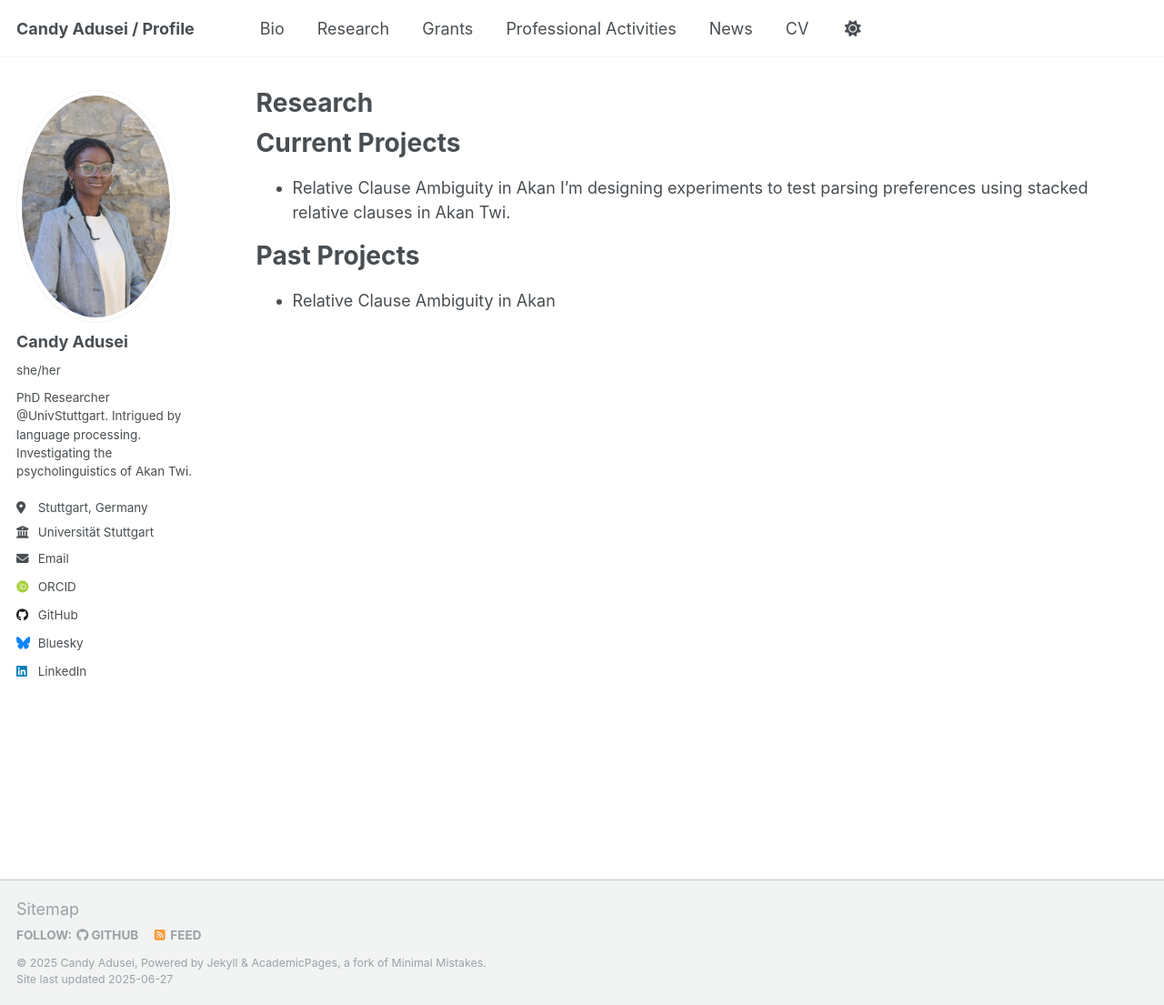
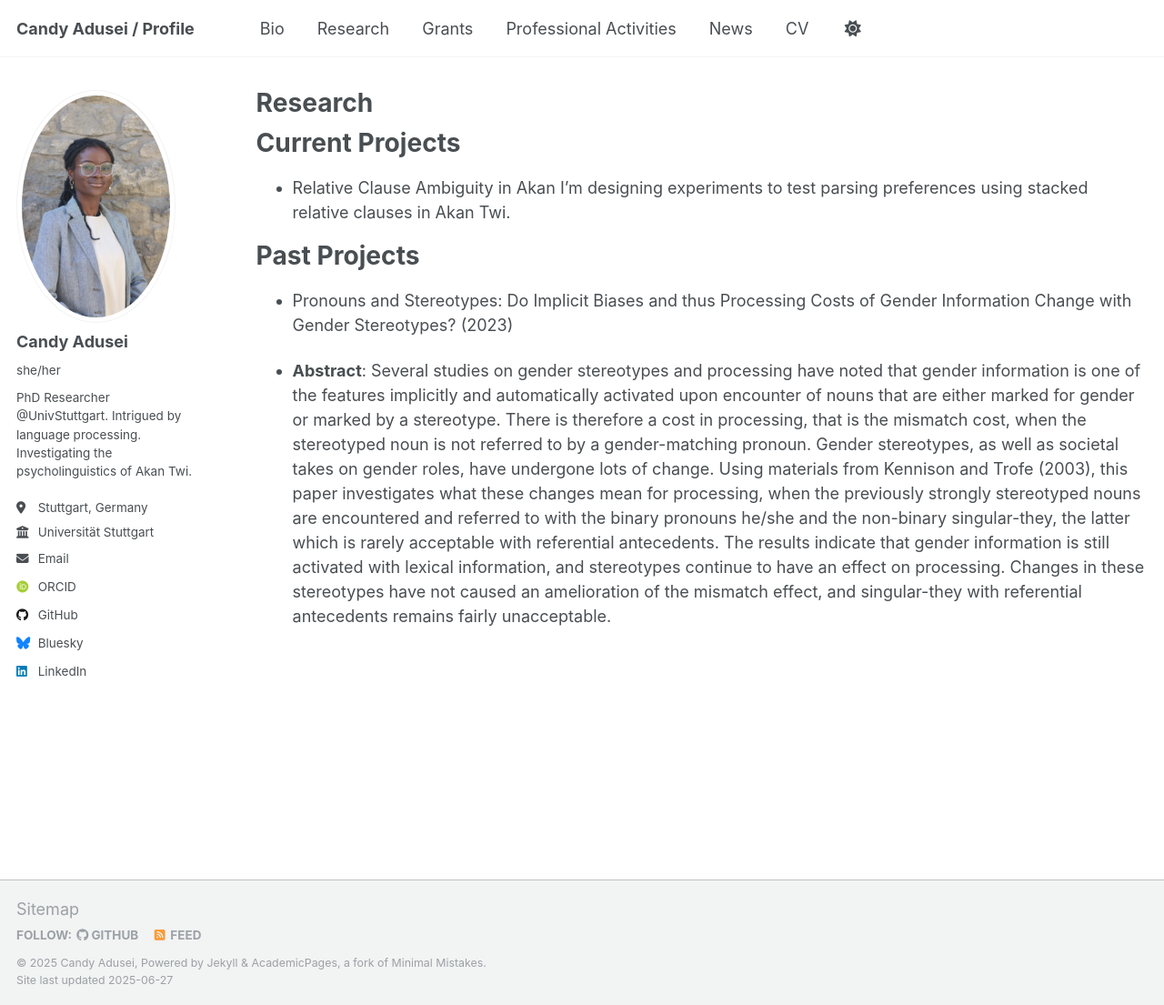
Before and after one commit to Candy-Adusei/candy-adusei.github.io, a Jekyll site: the page built from _pages/research.md, in a window 1280 px wide and 1105 px high. Shown: the whole window at 91% size. Built offline with Jekyll 4.4.1, drawn with Linux system fonts in a browser that asks for light colours; some web fonts are replaced.

Commit message:
Update research.md

```diff
--- a/_pages/research.md
+++ b/_pages/research.md
@@ -12,4 +12,17 @@ I’m designing experiments to test parsing preferences using stacked relative c
 
 Past Projects
 ======
-* Relative Clause Ambiguity in Akan
+* Pronouns and Stereotypes: Do Implicit Biases and thus Processing Costs of Gender Information Change with Gender Stereotypes? (2023)
+
+- **Abstract**:
+  Several studies on gender stereotypes and processing have noted that gender information is one of
+the features implicitly and automatically activated upon encounter of nouns that are either marked for
+gender or marked by a stereotype. There is therefore a cost in processing, that is the mismatch cost, when
+the stereotyped noun is not referred to by a gender-matching pronoun. Gender stereotypes, as well as
+societal takes on gender roles, have undergone lots of change. Using materials from Kennison and Trofe
+(2003), this paper investigates what these changes mean for processing, when the previously strongly
+stereotyped nouns are encountered and referred to with the binary pronouns he/she and the non-binary
+singular-they, the latter which is rarely acceptable with referential antecedents. The results indicate that
+gender information is still activated with lexical information, and stereotypes continue to have an effect
+on processing. Changes in these stereotypes have not caused an amelioration of the mismatch effect, and
+singular-they with referential antecedents remains fairly unacceptable.
```
